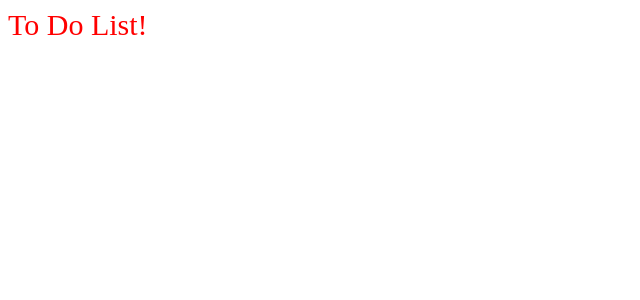
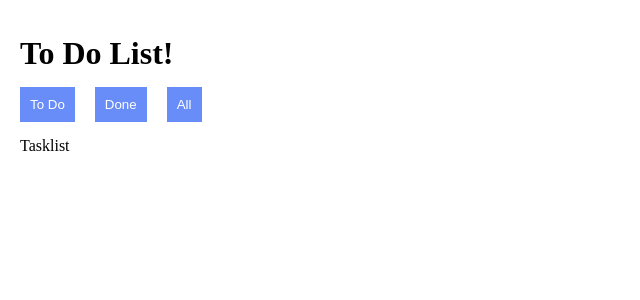
Before and after one commit to ljutrk/to-do-list, a React (Create React App) app: page / in a window 1280 px wide. Shown: the top 300 px of the page, without its empty margins (0-640 px from the left). Built offline with nearby package versions, Linux system fonts and the light colour scheme.

Commit message:
added basic layout

```diff
--- a/src/components/App.js
+++ b/src/components/App.js
@@ -1,9 +1,16 @@
 import React from 'react';
+import TaskList from './TaskList';
 
 const App = () => {
     return (
         <div className="app">
-            To Do List!
+            <h1 className="app-heading">To Do List!</h1>
+            <div className="buttons">
+                <button className="buttons-to-do">To Do</button>
+                <button className="buttons-done">Done</button>
+                <button className="buttons-all">All</button>
+            </div>
+            <TaskList />
         </div>
     );
 }
--- /dev/null
+++ b/src/components/TaskList.js
@@ -0,0 +1,11 @@
+import React from 'react';
+
+const TaskList = () => {
+    return (
+        <div className="tasklist">
+            Tasklist
+        </div>
+    );
+}
+
+export default TaskList;
--- a/src/css/style.css
+++ b/src/css/style.css
@@ -1,4 +1,29 @@
+* {
+  padding: 0;
+  margin: 0;
+  box-sizing: border-box;
+}
+body,
+html {
+  width: 100%;
+  height: 100%;
+}
 .app {
-  color: red;
-  font-size: 30px;
+  padding: 20px;
+  height: 100%;
+  width: 100%;
 }
+.app-heading {
+  padding: 15px 0;
+}
+.buttons button {
+  padding: 10px;
+  margin-right: 20px;
+  background-color: #698df8;
+  color: white;
+  border: none;
+  outline: none;
+}
+.tasklist {
+  padding: 15px 0;
+}
--- a/src/less/style.less
+++ b/src/less/style.less
@@ -1,4 +1,42 @@
+* {
+    padding: 0;
+    margin: 0;
+    box-sizing: border-box;
+}
+
+body,
+html {
+    width: 100%;
+    height: 100%;
+}
+
 .app {
-    color: red;
-    font-size: 30px;
+    padding: 20px;
+    height: 100%;
+    width: 100%;
+
+    &-heading {
+        padding: 15px 0;
+    }
 }
+
+.buttons {
+    button {
+        padding: 10px;
+        margin-right: 20px;
+        background-color: rgb(105, 141, 248);
+        color: white;
+        border: none;
+        outline: none;
+    }
+
+    &-to-do {}
+
+    &-done {}
+
+    &-all {}
+
+}
+.tasklist {
+    padding: 15px 0;
+}
```
Also changed, not shown: src/actions/index.js (added), src/reducers/index.js (added).
